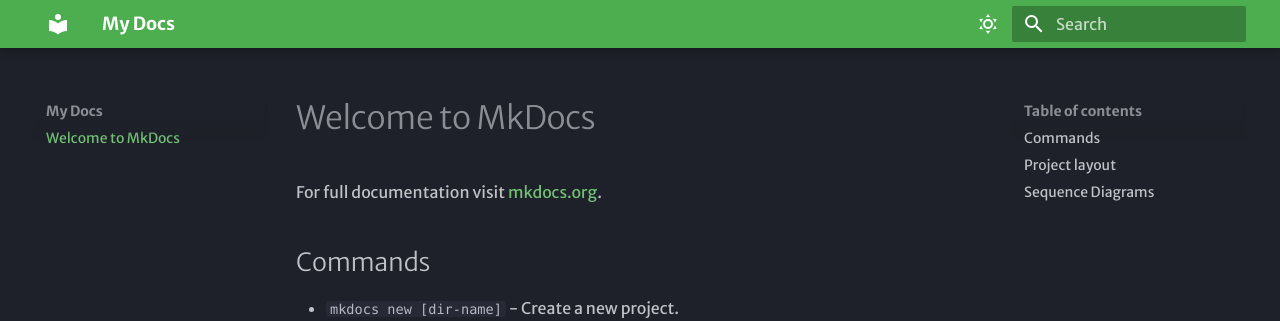
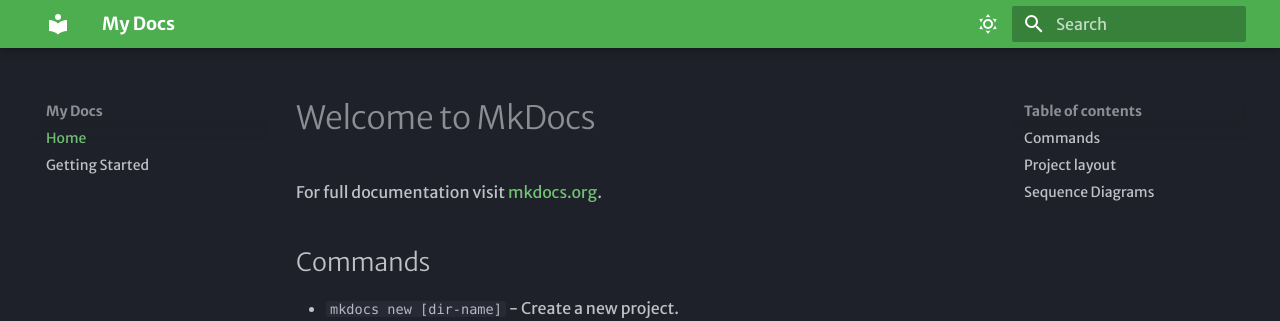
Before and after one commit to bridget462/mkdoc_tutorial, an MkDocs documentation site: the page built from docs/index.md, in a window 1280 px wide. Shown: the top 321 px of the page. Built offline with MkDocs 1.6.1 and Material for MkDocs 9.7.7, drawn with Linux system fonts in a browser that asks for light colours; some web fonts are replaced.

Commit message:
doc: getting started page added.

```diff
--- /dev/null
+++ b/docs/getting_started.md
@@ -0,0 +1,3 @@
+# Getting Started
+
+Welcome to MkDocs!
--- a/mkdocs.yml
+++ b/mkdocs.yml
@@ -1,4 +1,7 @@
 site_name: My Docs
+nav:
+  - Home: index.md
+  - Getting Started: getting_started.md
 theme:
   name: material
   font:
```
